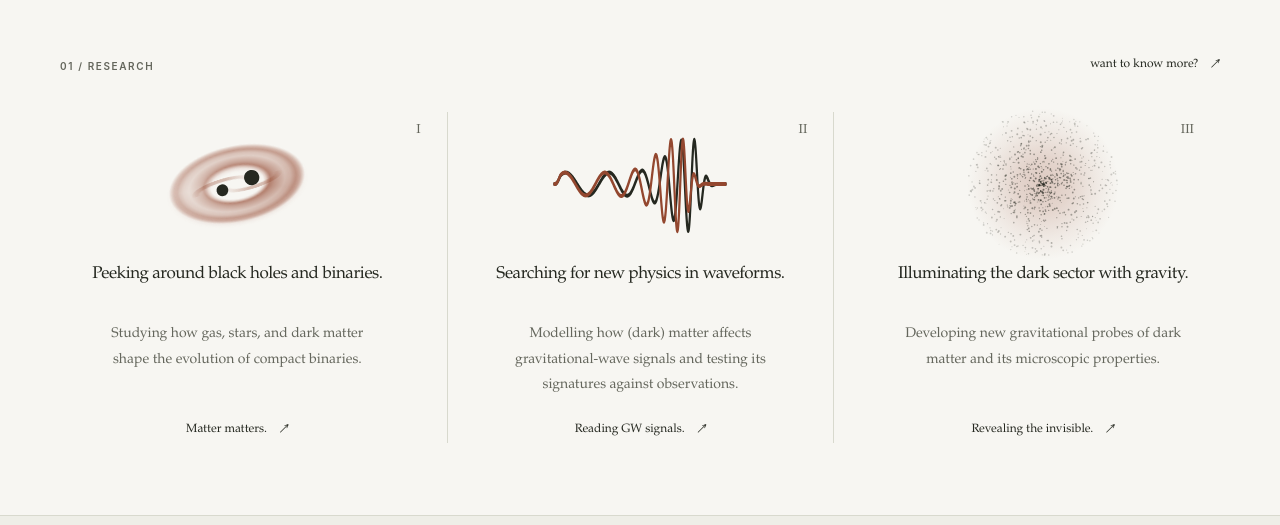
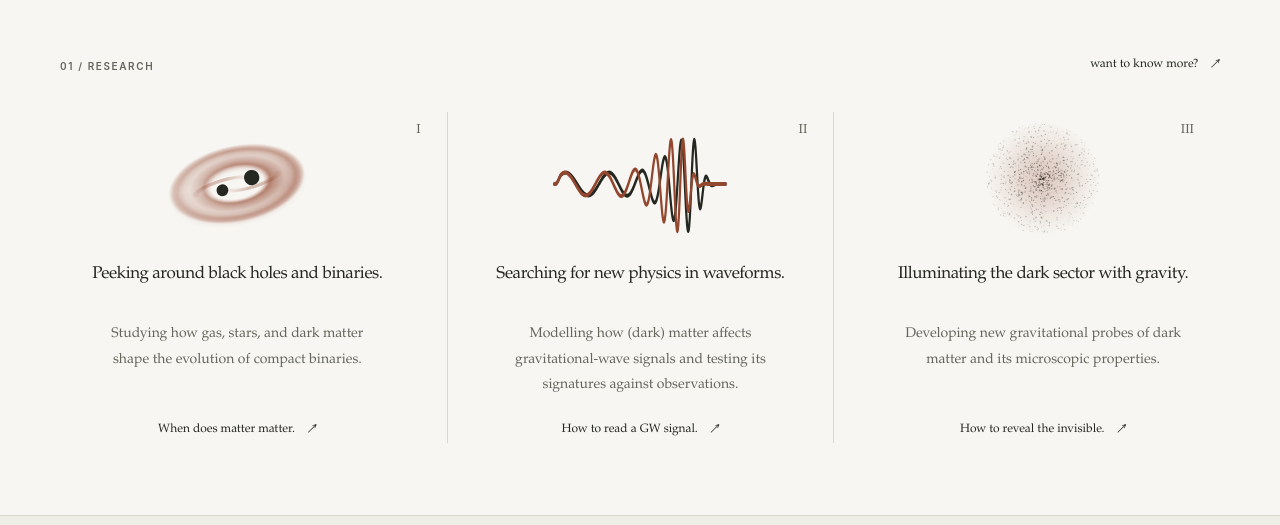
Before and after one commit to rodrigovice/rodrigovice.github.io, a Jekyll site: the page built from docs/index.md, in a window 1280 px wide. Shown: the part 870-1395 px from the top of the page. Built offline with Jekyll 4.4.1, drawn with Linux system fonts in a browser that asks for light colours.

Commit message:
Refine homepage research links and halo illustration spacing

```diff
--- a/docs/assets/css/main.css
+++ b/docs/assets/css/main.css
@@ -1263,8 +1263,8 @@ address {
   height:110px;
 }
 .research-item > .dm-halo-mark svg {
-  top:-23px;
-  height:146px;
+  top:-10px;
+  height:110px;
 }
 
 /* Centre the research captions beneath their illustrations. */
--- a/docs/index.md
+++ b/docs/index.md
@@ -11,9 +11,9 @@ title: Rodrigo Vicente
 <section class="section wrap" aria-labelledby="research-heading">
   <div class="section-heading"><div><h2 class="eyebrow" id="research-heading">01 / Research</h2></div><a class="text-link" href="{{ '/research/' | relative_url }}">want to know more? <span aria-hidden="true">↗</span></a></div>
   <div class="research-grid">
-    <a class="research-item" href="{{ '/research/#environments' | relative_url }}"><span class="research-number">I</span>{% include circumbinary-disc.html %}<h3>Peeking around black holes and binaries.</h3><p>Studying how gas, stars, and dark matter shape the evolution of compact binaries.</p><span class="text-link">Matter matters. <span aria-hidden="true">↗</span></span></a>
-    <a class="research-item" href="{{ '/research/#waves' | relative_url }}"><span class="research-number">II</span>{% include gw-waveforms.html %}<h3>Searching for new physics in waveforms.</h3><p>Modelling how (dark) matter affects gravitational-wave signals and testing its signatures against observations.</p><span class="text-link">Reading GW signals. <span aria-hidden="true">↗</span></span></a>
-    <a class="research-item" href="{{ '/research/#dark-matter' | relative_url }}"><span class="research-number">III</span>{% include dark-matter-halo.html %}<h3>Illuminating the dark sector with gravity.</h3><p>Developing new gravitational probes of dark matter and its microscopic properties.</p><span class="text-link">Revealing the invisible. <span aria-hidden="true">↗</span></span></a>
+    <a class="research-item" href="{{ '/research/#environments' | relative_url }}"><span class="research-number">I</span>{% include circumbinary-disc.html %}<h3>Peeking around black holes and binaries.</h3><p>Studying how gas, stars, and dark matter shape the evolution of compact binaries.</p><span class="text-link">When does matter matter. <span aria-hidden="true">↗</span></span></a>
+    <a class="research-item" href="{{ '/research/#waves' | relative_url }}"><span class="research-number">II</span>{% include gw-waveforms.html %}<h3>Searching for new physics in waveforms.</h3><p>Modelling how (dark) matter affects gravitational-wave signals and testing its signatures against observations.</p><span class="text-link">How to read a GW signal. <span aria-hidden="true">↗</span></span></a>
+    <a class="research-item" href="{{ '/research/#dark-matter' | relative_url }}"><span class="research-number">III</span>{% include dark-matter-halo.html %}<h3>Illuminating the dark sector with gravity.</h3><p>Developing new gravitational probes of dark matter and its microscopic properties.</p><span class="text-link">How to reveal the invisible. <span aria-hidden="true">↗</span></span></a>
   </div>
 </section>
 <section class="results-band"><div class="section wrap" aria-labelledby="results-heading"><div class="section-heading"><div><h2 class="eyebrow" id="results-heading">02 / Highlights</h2></div><a class="text-link" href="{{ '/publications/' | relative_url }}">selected publications <span aria-hidden="true">↗</span></a></div>{% if site.data.highlights.size > 0 %}<div class="highlights-grid">{% for highlight in site.data.highlights %}{% include highlight.html %}{% endfor %}</div>{% else %}{% include results-empty.html %}{% endif %}</div></section>
```
